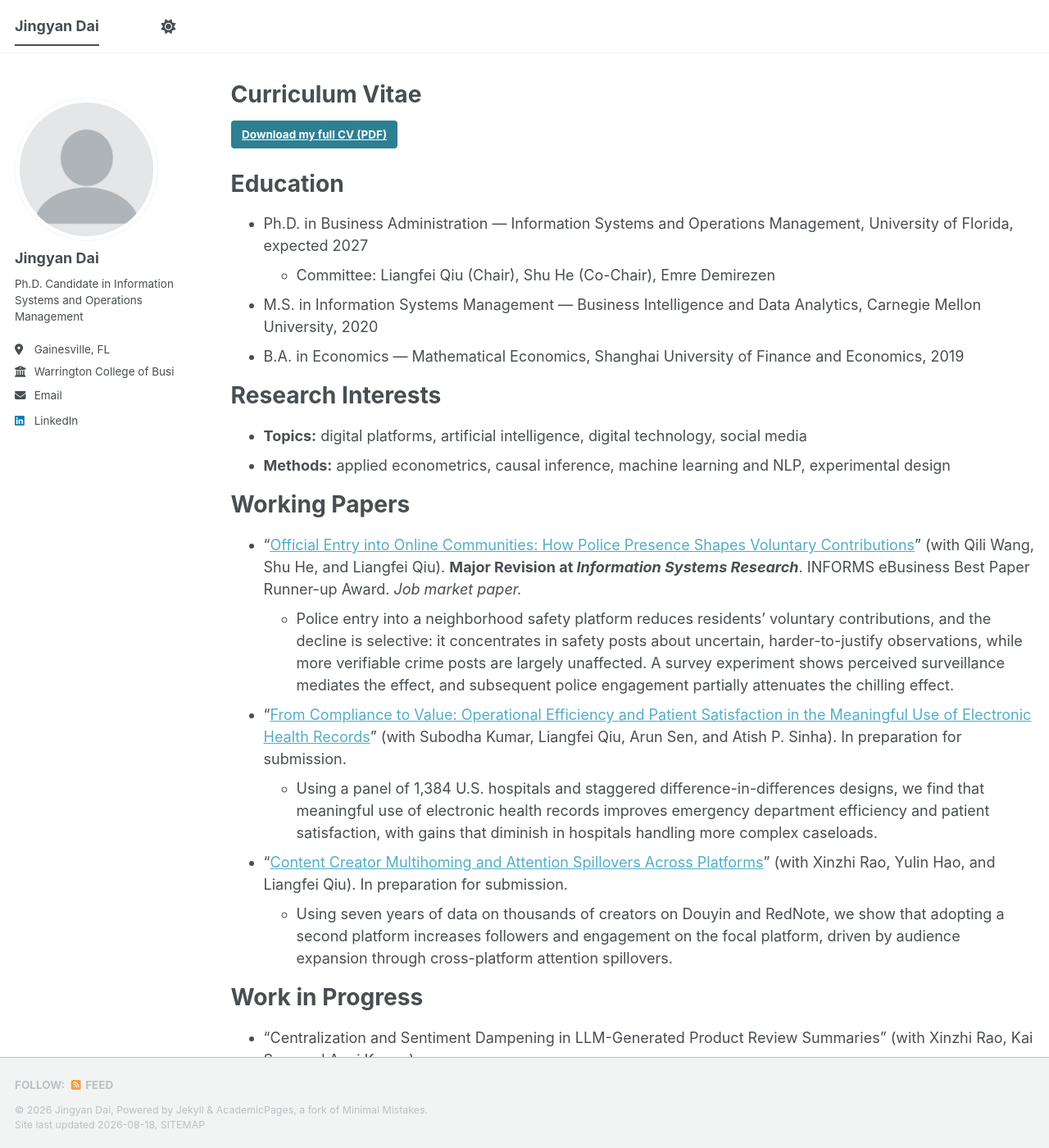
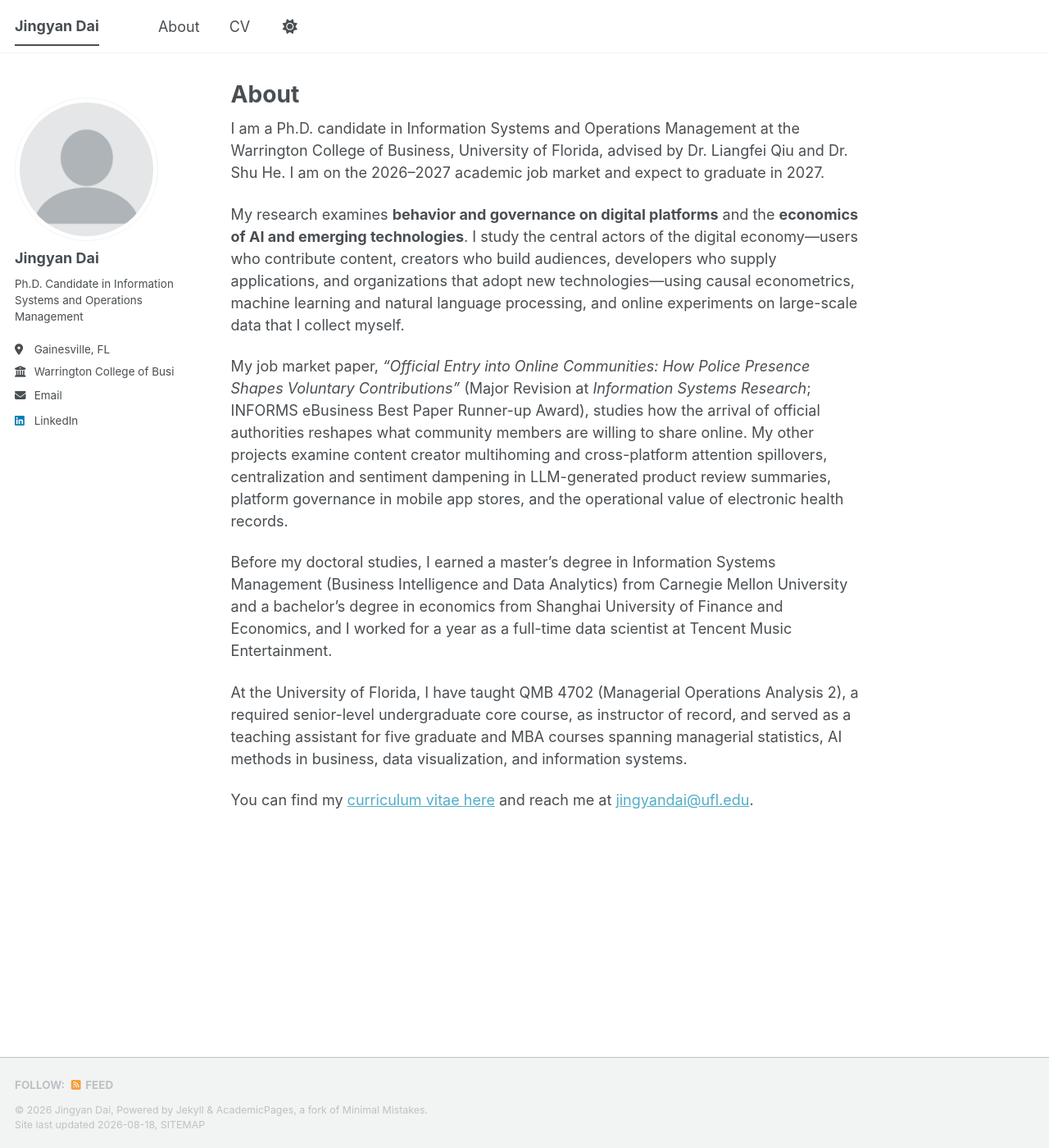
Before and after one commit to jingyandai/jingyandai.github.io, a Jekyll site: the page built from _pages/about.md, in a window 1280 px wide and 1400 px high. Shown: the whole window at 82% size. Built offline with Jekyll 4.4.1, drawn with Linux system fonts in a browser that asks for light colours; a style sheet for code colours, icons or effects is not loaded; some of the changed text lies outside the part shown.

Commit message:
Restore About as the main page, CV as a separate page
Two pages again: About at the site root and CV at /cv/, both in the nav.
Keeps the two-page CV PDF and the consolidated CV page content.

Co-Authored-By: Claude Opus 5 <noreply@anthropic.com>

```diff
--- a/_data/navigation.yml
+++ b/_data/navigation.yml
@@ -1,3 +1,8 @@
 # The following is the order of the links in the header of the website.
 
 main:
+  - title: "About"
+    url: /
+
+  - title: "CV"
+    url: /cv/
--- /dev/null
+++ b/_pages/about.md
@@ -0,0 +1,20 @@
+---
+permalink: /
+title: "About"
+author_profile: true
+redirect_from:
+  - /about/
+  - /about.html
+---
+
+I am a Ph.D. candidate in Information Systems and Operations Management at the Warrington College of Business, University of Florida, advised by Dr. Liangfei Qiu and Dr. Shu He. I am on the 2026–2027 academic job market and expect to graduate in 2027.
+
+My research examines **behavior and governance on digital platforms** and the **economics of AI and emerging technologies**. I study the central actors of the digital economy—users who contribute content, creators who build audiences, developers who supply applications, and organizations that adopt new technologies—using causal econometrics, machine learning and natural language processing, and online experiments on large-scale data that I collect myself.
+
+My job market paper, *"Official Entry into Online Communities: How Police Presence Shapes Voluntary Contributions"* (Major Revision at *Information Systems Research*; INFORMS eBusiness Best Paper Runner-up Award), studies how the arrival of official authorities reshapes what community members are willing to share online. My other projects examine content creator multihoming and cross-platform attention spillovers, centralization and sentiment dampening in LLM-generated product review summaries, platform governance in mobile app stores, and the operational value of electronic health records.
+
+Before my doctoral studies, I earned a master's degree in Information Systems Management (Business Intelligence and Data Analytics) from Carnegie Mellon University and a bachelor's degree in economics from Shanghai University of Finance and Economics, and I worked for a year as a full-time data scientist at Tencent Music Entertainment.
+
+At the University of Florida, I have taught QMB 4702 (Managerial Operations Analysis 2), a required senior-level undergraduate core course, as instructor of record, and served as a teaching assistant for five graduate and MBA courses spanning managerial statistics, AI methods in business, data visualization, and information systems.
+
+You can find my [curriculum vitae here](/cv/) and reach me at [jingyandai@ufl.edu](mailto:jingyandai@ufl.edu).
```
Also changed, not shown: _pages/cv.md (+2 -4 lines).
